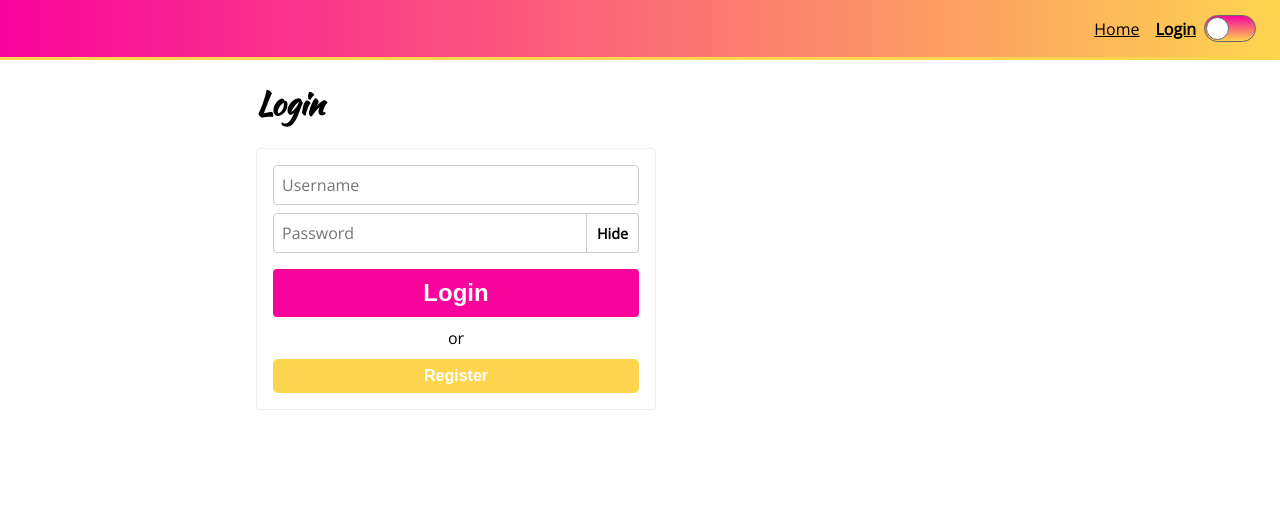
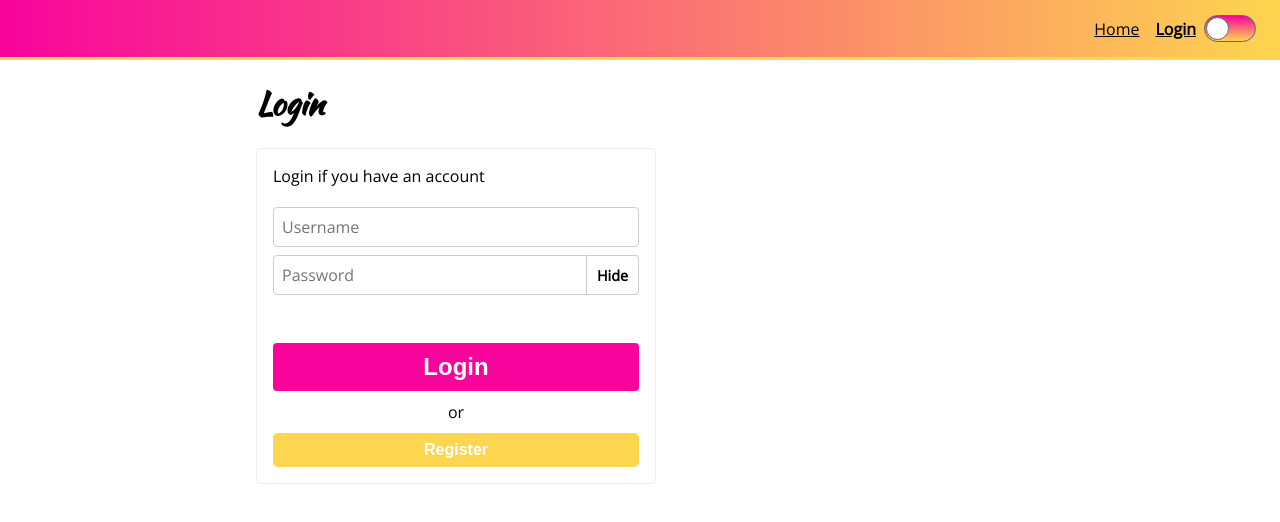
Before and after one commit to nelsW70/react_styled-components-v5, a React (Create React App) app: page /login in a window 1280 px wide. Shown: the top 522 px of the page. Built offline with nearby package versions, Linux system fonts and the light colour scheme.

Commit message:
add: interpolating functions in style logic, proptypes for Button component

```diff
--- a/package.json
+++ b/package.json
@@ -6,6 +6,7 @@
     "@testing-library/jest-dom": "^5.11.4",
     "@testing-library/react": "^11.1.0",
     "@testing-library/user-event": "^12.1.10",
+    "prop-types": "^15.7.2",
     "react": "^17.0.2",
     "react-dom": "^17.0.2",
     "react-router-dom": "^5.2.0",
--- a/src/components/common/Button.js
+++ b/src/components/common/Button.js
@@ -1,22 +1,28 @@
 import styled, { css } from 'styled-components';
+import PropTypes from 'prop-types';
+
+const largeStyles = ({ large }) => {
+  if (large) {
+    return css`
+      padding: 10px;
+      border-radius: 4px;
+      font-size: 1.5em;
+    `;
+  } else {
+    return css`
+      padding: 8px;
+      border-radius: 5px;
+      font-size: 1em;
+    `;
+  }
+};
 
 const Button = styled.button`
   color: white;
   background: ${p =>
     p.secondary ? p.theme.secondaryColor : p.theme.primaryColor};
   font-weight: bold;
-  ${p =>
-    p.large
-      ? css`
-          padding: 10px;
-          border-radius: 4px;
-          font-size: 1.5em;
-        `
-      : css`
-          padding: 8px;
-          border-radius: 5px;
-          font-size: 1em;
-        `}
+  ${largeStyles}
 
   box-shadow: none;
   border: none;
@@ -30,4 +36,9 @@
   }
 `;
 
+Button.propTypes = {
+  large: PropTypes.bool,
+  secondary: PropTypes.bool,
+};
+
 export { Button };
--- a/src/components/pages/Login.js
+++ b/src/components/pages/Login.js
@@ -21,6 +21,14 @@
   .alt-text {
     text-align: center;
     margin: 10px 0;
+  }
+
+  > ${Button}:first-of-type {
+    margin-top: 40px;
+  }
+
+  > ${Input} {
+    margin-top: 20px;
   }
 `;
 
@@ -62,6 +70,7 @@
           <Spinner />
         ) : (
           <>
+            <span>Login if you have an account</span>
             <Input
               value={formFields.username}
               onChange={handleInputChange}
```
